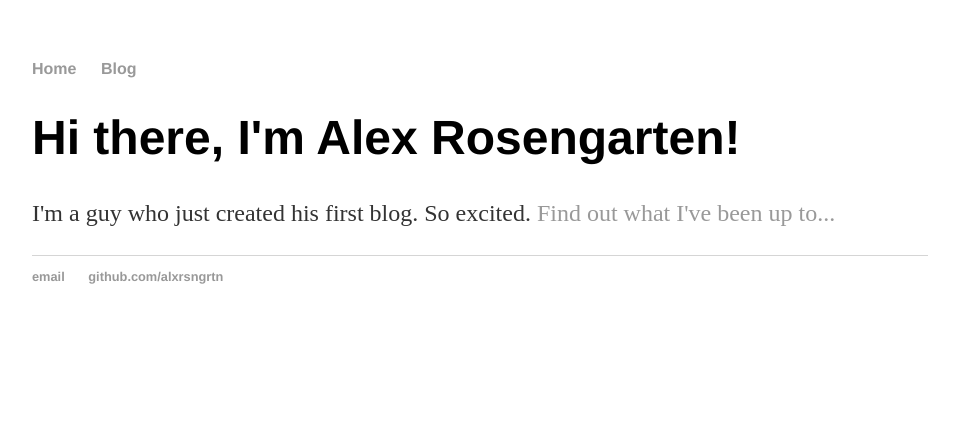
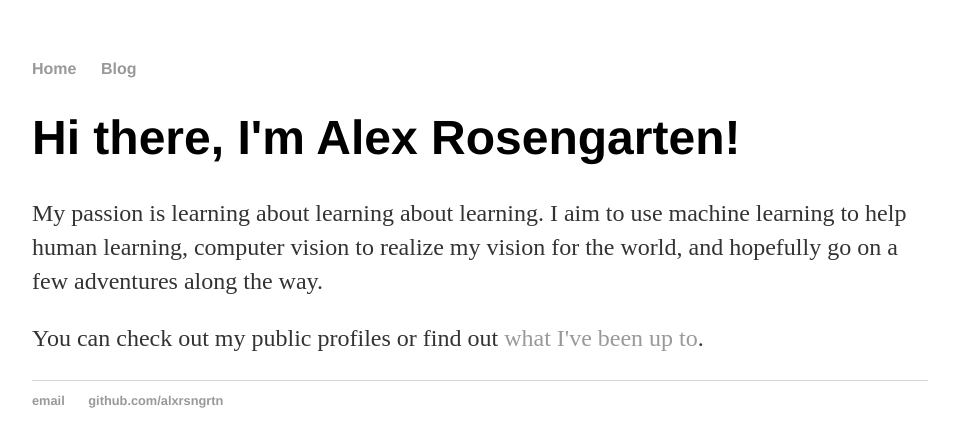
Before and after one commit to alxmrs/website, a Jekyll site: the page built from index.html, in a window 1280 px wide. Shown: the top 447 px of the page, without its empty margins (160-1119 px from the left). Built offline with Jekyll 4.4.1, drawn with Linux system fonts in a browser that asks for light colours.

```diff
--- a/_config.yml
+++ b/_config.yml
@@ -1,3 +1,3 @@
-name: Alex Rosengarten, Software Engineer
+name: Alex Rosengarten, Computer & Cognitive Scientist
 markdown: kramdown
 permalink: /blog/:year/:month/:day/:title
--- a/index.html
+++ b/index.html
@@ -1,8 +1,14 @@
 ---
 layout: default
-title: Alex Rosengarten, Developer
+title: Alex Rosengarten, Computer & Cognitive Scientist
 ---
 <div class="blurb">
     <h1>Hi there, I'm Alex Rosengarten!</h1>
-    <p>I'm a guy who just created his first blog. So excited. <a href="/blog"> Find out what I've been up to...</a></p>
+    <p>My passion is learning about learning about learning.
+
+        I aim to use machine learning to help human learning,
+        computer vision to realize my vision for the world, and
+        hopefully go on a few adventures along the way. </p>
+
+    <p>You can check out my public profiles or find out <a href="/blog"> what I've been up to</a>.</p>
 </div>
```
Also changed, not shown: 1 other file.
